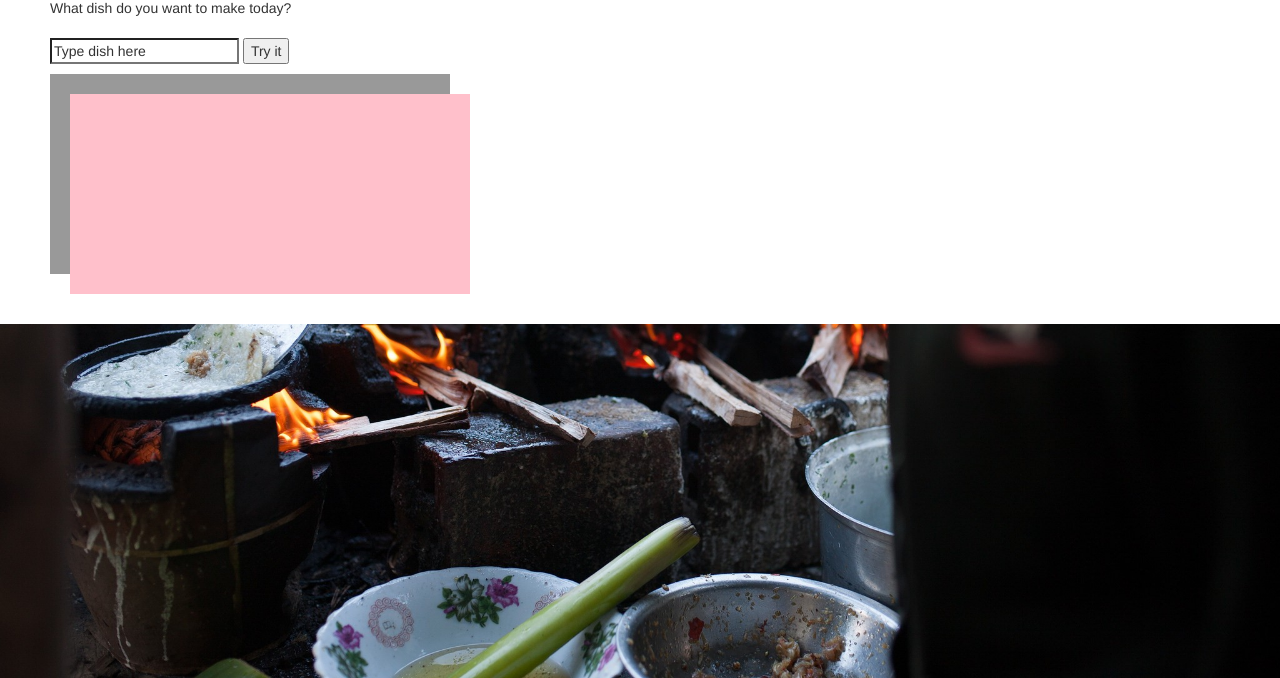
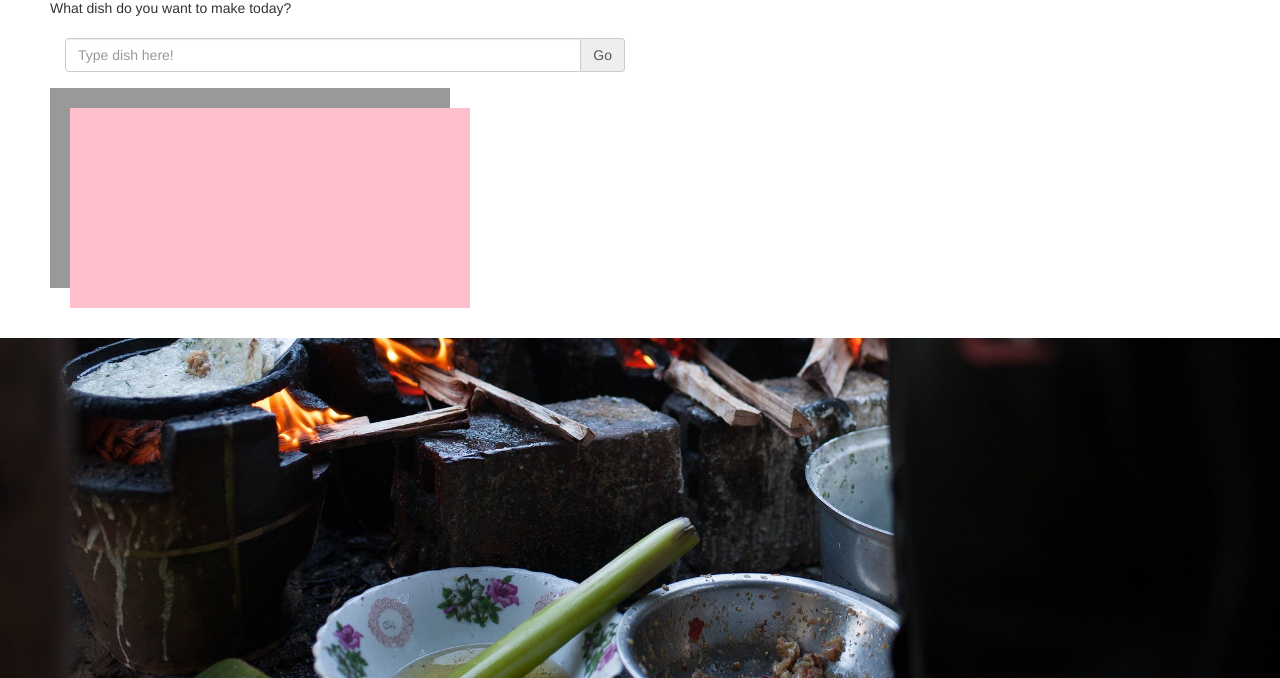
Before and after one commit to abhargv3/FoodTech, a plain HTML site: page index.html in a window 1280 px wide. Shown: the part 122-800 px from the top of the page. Drawn offline with nearby package versions, Linux system fonts and the light colour scheme.

Commit message:
trying to get text to pop up below search bar

```diff
--- a/index.html
+++ b/index.html
@@ -20,14 +20,24 @@
 
     What dish do you want to make today? <br>
     <br>
-    <input type="search" id="mySearch" value="Type dish here">
 
-    <button onclick="myFunction()">Try it</button>
+  <!--  <input type="search" id="mySearch" value="Type dish here">
+
+    <button onclick="myFunction()">Try it</button>-->
+    <div class="col-lg-6">
+      <div class="input-group">
+        <input type="search" id="mySearch" class="form-control" placeholder="Type dish here!" aria-describedby="basic-addon2">
+
+        <span class="input-group-addon" button onclick="searchFunction()" id="basic-addon2">Go</span>
+
+      </div>
+    </div>
 
     <p id="demo"></p>
 
     <script src="recipe_Data.js"></script>
-
+    <br>
+    <br>
     <div class="trigger">
       <div class="box"> </div>
     </div>
--- a/recipe_data.js
+++ b/recipe_data.js
@@ -8,7 +8,7 @@ unirest.get("https://edamam-recipe-search-and-diet-v1.p.mashape.com/search?_app_
 
 
 
-function myFunction() {
+function searchFunction() {
     var x = document.getElementById("mySearch").value;
 
     document.getElementById("demo").innerHTML = "To make " + x + " you need these ingredients: ";
```
